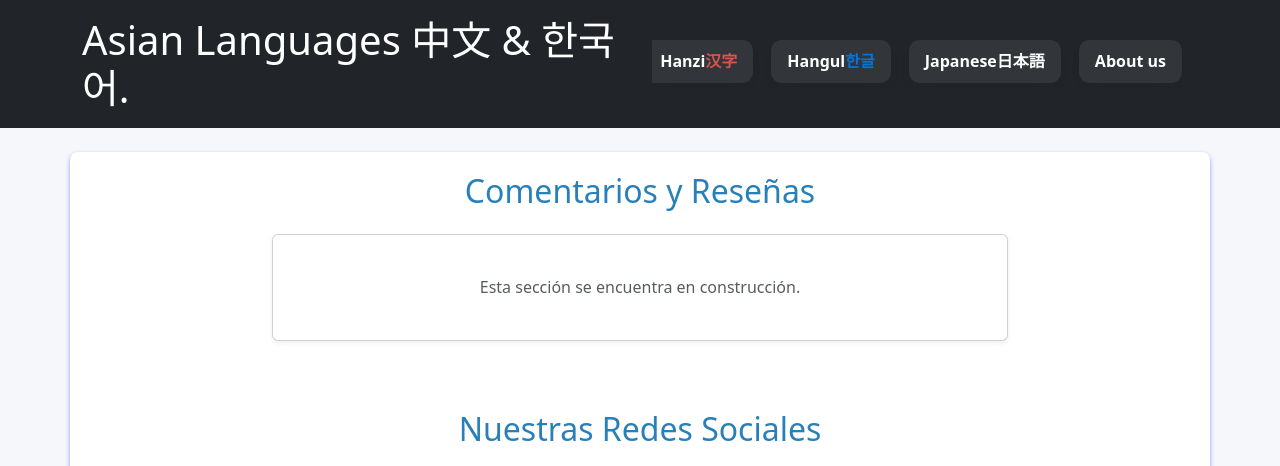
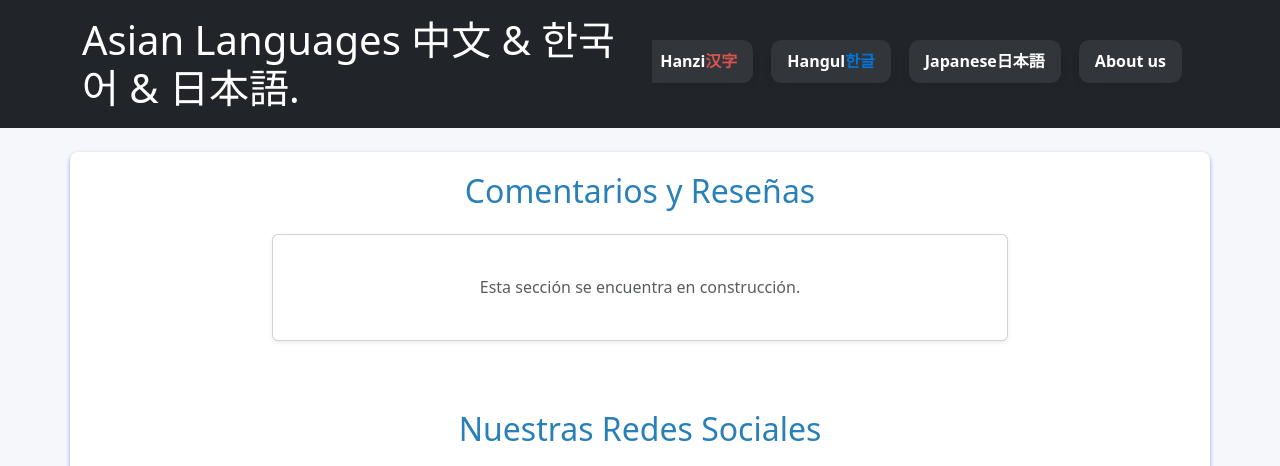
Before and after one commit to dgerenac/AsianLanguagesv2, a plain HTML site: page aboutus.html in a window 1280 px wide. Shown: the top 466 px of the page. Drawn offline with nearby package versions, Linux system fonts and the light colour scheme.

Commit message:
Update aboutus.html

```diff
--- a/aboutus.html
+++ b/aboutus.html
@@ -18,7 +18,7 @@
         <div class="container">
             <div class="row align-items-center">
                 <div class="col-md-6">
-                    <h1 class="mb-0">Asian Languages <span class="hanzi">中文</span> & <span class="hangul">한국어</span>.</h1>
+                    <h1 class="mb-0">Asian Languages <span class="hanzi">中文</span> & <span class="hangul">한국어</span> & <span class="japanese">日本語</span>.</h1>
                 </div>
                 <div class="col-md-6">
                     <nav>
```
